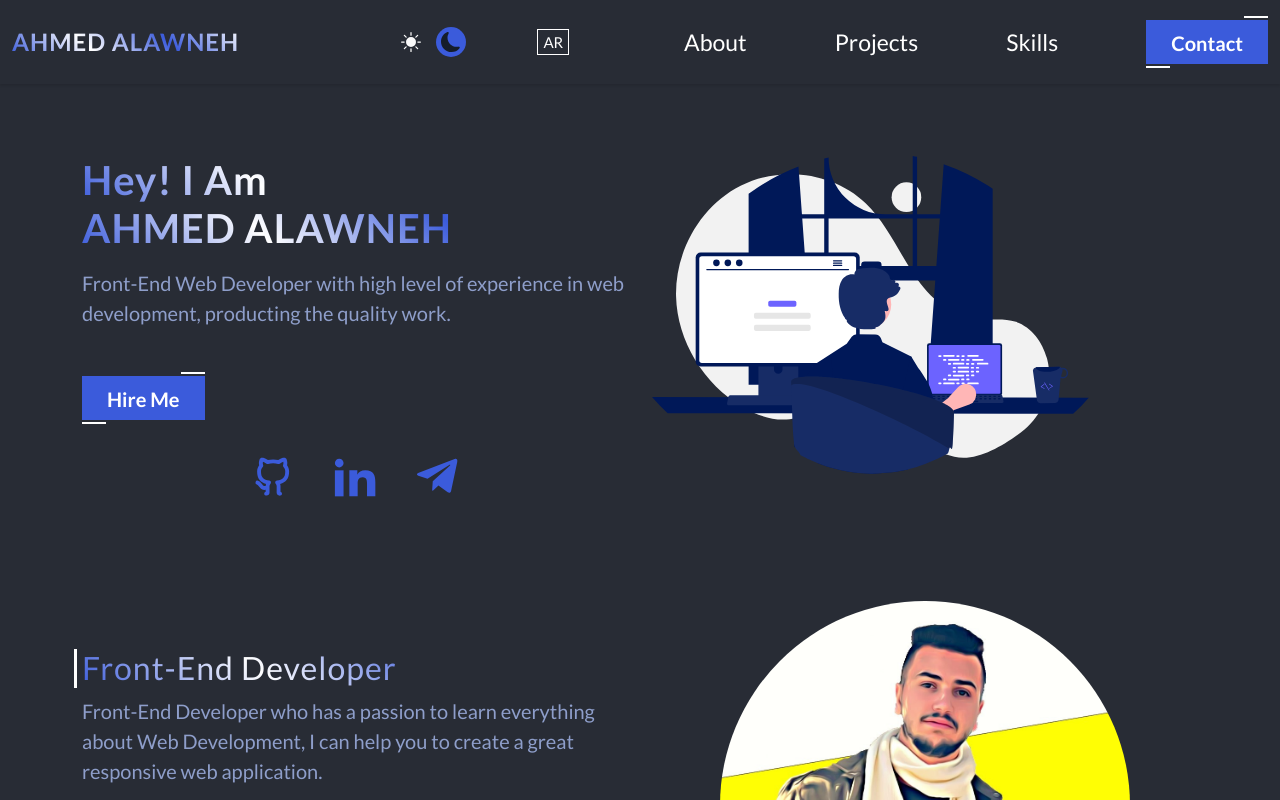
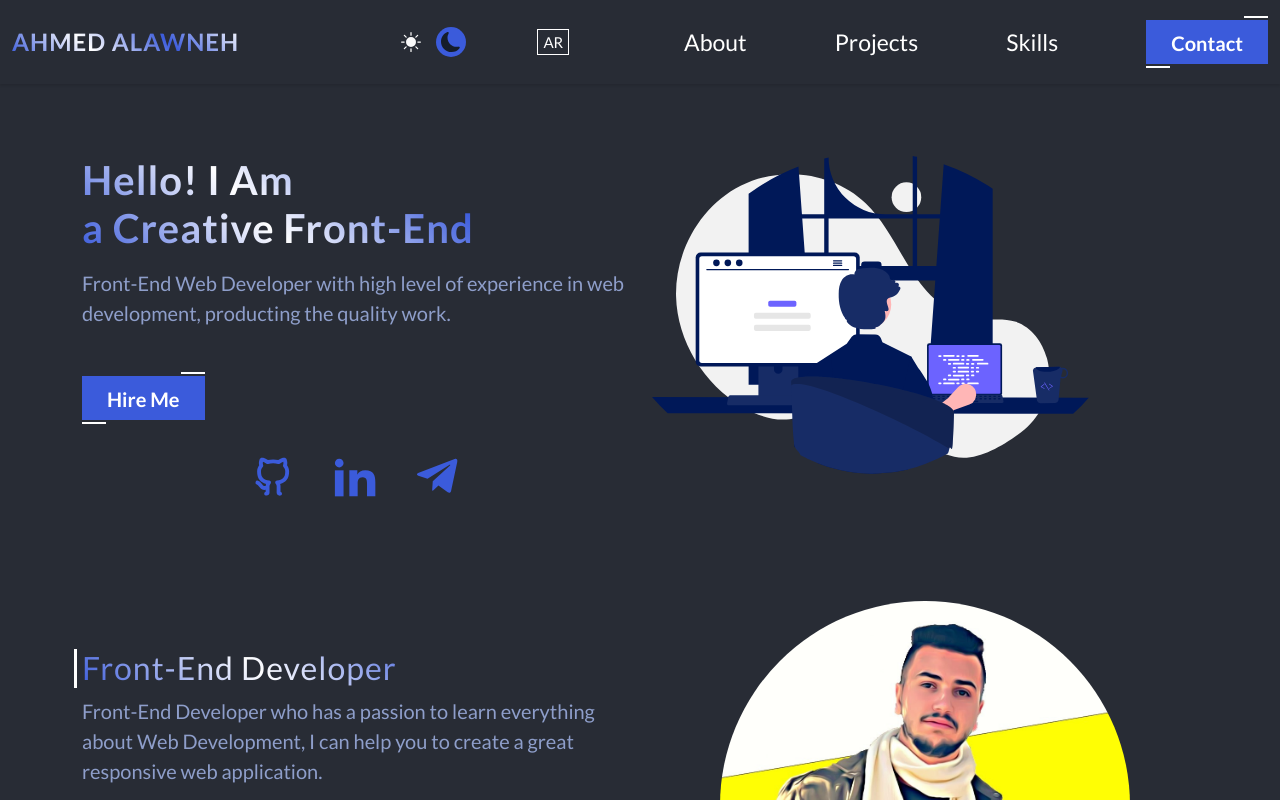
Before and after one commit to a7mad1112/FTS-Task-React-Portfolio, a React (Create React App) app: page / in a window 1280 px wide. Shown: the top 800 px of the page. Built offline with nearby package versions, Linux system fonts and the light colour scheme; no server answers.

Commit message:
add animations

```diff
--- a/package.json
+++ b/package.json
@@ -15,6 +15,7 @@
     "react-router-dom": "^6.10.0",
     "react-scripts": "5.0.1",
     "sweetalert2": "^11.7.3",
+    "typewriter-effect": "^2.19.0",
     "web-vitals": "^2.1.4"
   },
   "scripts": {
--- a/src/component/home-section/HomeSection.jsx
+++ b/src/component/home-section/HomeSection.jsx
@@ -1,32 +1,74 @@
-import React, { useContext } from 'react'
-import SocialIcons from '../social-icons/SocialIcons'
-import ContactButton from './../contact-button/ContactButton';
-import { languageContext } from './../Context/languageContext';
-import './home-section.css'
+import React, { useContext, useState } from "react";
+import SocialIcons from "../social-icons/SocialIcons";
+import ContactButton from "./../contact-button/ContactButton";
+import { languageContext } from "./../Context/languageContext";
+import "./home-section.css";
+import Typewriter from "typewriter-effect";
 
 const HomeSection = () => {
+  const [writerTitle] = useState({
+    titleOne: "Hi",
+    titleTwo: "I'm",
+    titleThree: "Coding",
+  });
+
   const { lang } = useContext(languageContext);
   return (
     <section className="main-section py-5">
       <div className="container pt-4 ">
         <div className="row">
-          <div
-            className="col-md-6 col-sm-12"
-          >
+          <div className="col-md-6 col-sm-12">
             <article>
-              <h1 className="gradient-text fw-bold">{lang === 'en' ? 'Hey! I Am' : 'أهلا! أنا'}</h1>
-              <h1 className="gradient-text fw-bold">{lang === 'en' ? 'AHMED ALAWNEH' : 'أحمد علاونة'}</h1>
+              {/* <h1 className="gradient-text fw-bold">
+                {lang === "en" ? "Hey! I Am" : "أهلا! أنا"}
+              </h1>
+              <h1 className="gradient-text fw-bold">
+                {lang === "en" ? "AHMED ALAWNEH" : "أحمد علاونة"}
+              </h1> */}
+
+              <h1 className="gradient-text fw-bold">
+                <Typewriter
+                  options={{
+                    autoStart: true,
+                    loop: true,
+                    delay: 40,
+                    strings: [
+                      "Hey! I Am<br/>Ahmed Alawneh",
+                      "Hello! I Am<br/>a Creative Front-End Developer",
+                      "Greetings! I Am<br/>I Create Beautiful Websites",
+                    ],
+                  }}
+                />
+              </h1>
+              <div className="text gradient-text"></div>
+
+              {/* <h1 className="gradient-text fw-bold">
+                {lang === "en" ? (
+                  <>
+                    Hey! I Am
+                    <br />
+                    AHMED ALAWNEH
+                  </>
+                ) : (
+                  <>
+                    أهلا! أنا
+                    <br />
+                    أحمد علاونة
+                  </>
+                )}
+              </h1> */}
               <p className="mt-3">
-                {
-                lang === 'en' ? 'Front-End Web Developer with high level of experience in web development, producting the quality work.'
-                : 'مطور ويب اقدر اساعدك ببناء موقع احترافي بجودة عالية'
-                }
+                {lang === "en"
+                  ? "Front-End Web Developer with high level of experience in web development, producting the quality work."
+                  : "مطور ويب اقدر اساعدك ببناء موقع احترافي بجودة عالية"}
               </p>
               <div className="mt-5">
-                <ContactButton textContent={lang === 'en' ? "Hire Me" : 'وظفني'} />
+                <ContactButton
+                  textContent={lang === "en" ? "Hire Me" : "وظفني"}
+                />
               </div>
             </article>
-            <div className="mt-3" style={{fontSize: "1.7rem"}}>
+            <div className="mt-3" style={{ fontSize: "1.7rem" }}>
               <SocialIcons isBorder={false} />
             </div>
           </div>
@@ -829,7 +871,7 @@ const HomeSection = () => {
         </div>
       </div>
     </section>
-  )
-}
+  );
+};
 
-export default HomeSection
+export default HomeSection;
--- a/src/component/home-section/home-section.css
+++ b/src/component/home-section/home-section.css
@@ -2,6 +2,10 @@
   width: 80%;
   margin-bottom: auto;
   height: fit-content;
+}
+
+
+.main-section .text {
 }
 
 @media (max-width: 1200px) {
--- a/src/index.css
+++ b/src/index.css
@@ -211,3 +211,38 @@ html[lang="ar"] .toggle-display-mode .ball {
 ::-webkit-scrollbar-button:vertical:end:decrement {
     background-image: url('https://upload.wikimedia.org/wikipedia/commons/e/ee/Chevron-down.svg');
 }
+
+/* Animations */
+
+
+header {
+  animation: nav-load 800ms ease-out;
+}
+
+@keyframes nav-load {
+  0% {
+    transform: translateY(-100%);
+  }
+
+  100% {
+    transform: translateY(0);
+  }
+}
+
+h2 {
+  animation: article-load 1200ms ease-in 1000ms;
+  animation-fill-mode: forwards;
+  transform: translateY(-20px);
+  opacity: 0;
+}
+
+@keyframes article-load {
+  0% {
+    transform: translateY(-20px);
+    opacity: 0;
+  }
+  100% {
+    transform: translateY(0);
+    opacity: 1;
+  }
+}
```
Also changed, not shown: 1 other file (tests, documents, lock files or other folders).
